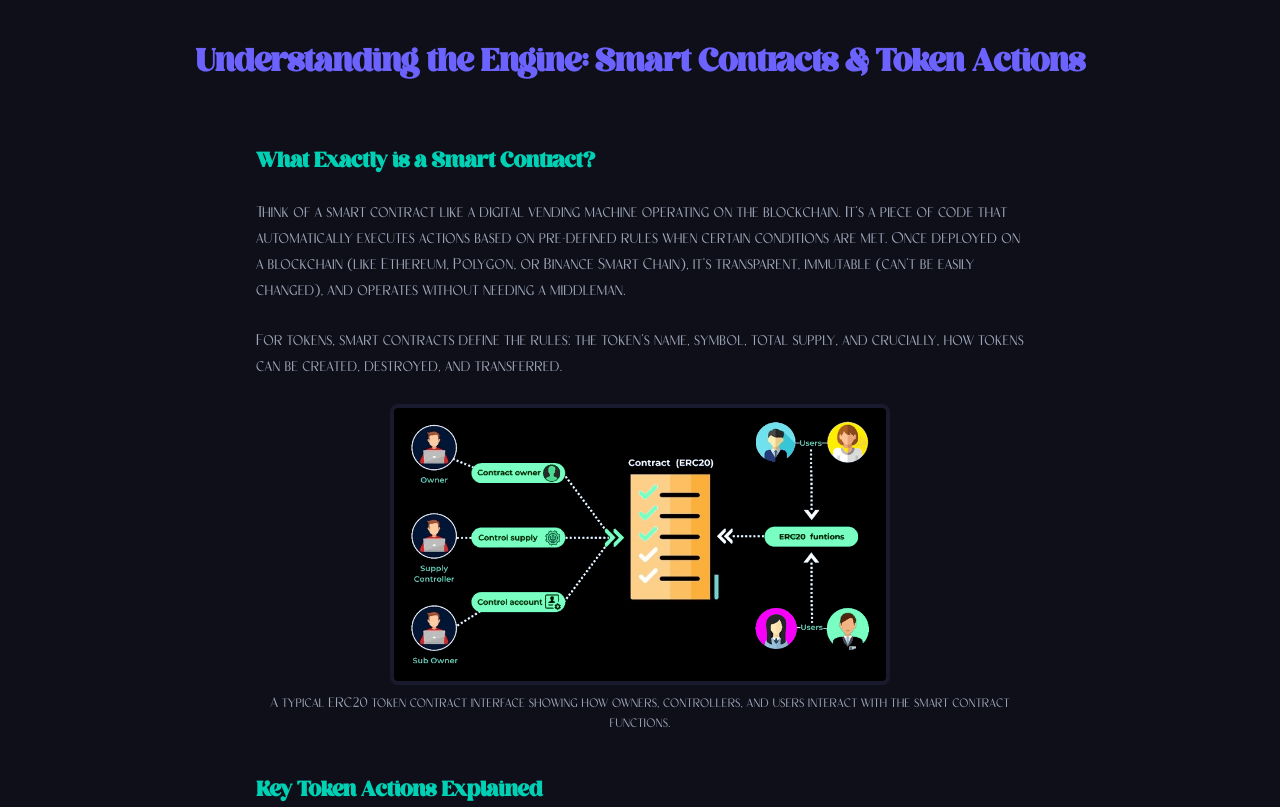
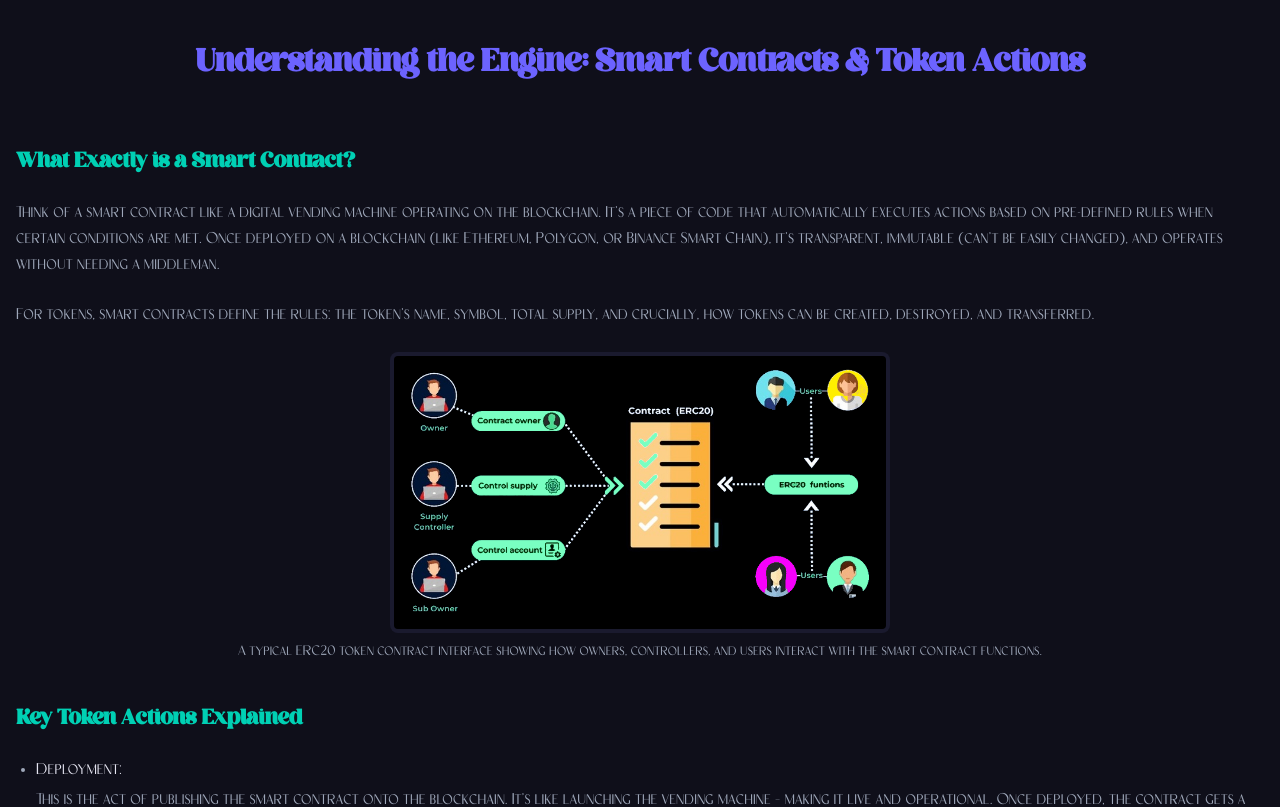
Before and after one commit to Gcavazo1/Quicktoken-Landing-Blog, a Next.js app: page / in a window 1280 px wide. Shown: the part 1940-2747 px from the top of the page. Built offline with nearby package versions, Linux system fonts and the light colour scheme.

Commit message:
Deployment build:Adjust layout for mobile viewing

```diff
--- a/app/components/sections/BlogContentSectionPart1.tsx
+++ b/app/components/sections/BlogContentSectionPart1.tsx
@@ -10,7 +10,6 @@ const BlogContentSectionPart1 = () => {
           Understanding the Engine: Smart Contracts & Token Actions
         </h2>
 
-        <div className="max-w-3xl mx-auto">
         <article className="text-textLight font-body space-y-6">
 
           <h3 className="text-2xl text-primary font-title font-semibold pt-4">
@@ -66,7 +65,6 @@ const BlogContentSectionPart1 = () => {
 
         </article>
       </div>
-      </div>
     </section>
   );
 };
--- a/app/components/sections/BlogContentSectionPart2.tsx
+++ b/app/components/sections/BlogContentSectionPart2.tsx
@@ -11,8 +11,7 @@ const BlogContentSectionPart2 = () => {
           Building Your Business: Revenue, Audience & Marketing
         </h2>
 
-        <div className="max-w-3xl mx-auto">
-          <article className="text-textLight font-body space-y-6">
+        <article className="text-textLight font-body space-y-6">
 
             <h3 className="text-2xl text-primary font-title font-semibold pt-4">
               Monetization Models (Your Platform's Fees)
@@ -121,7 +120,6 @@ const BlogContentSectionPart2 = () => {
             </p>
 
           </article>
-        </div>
       </div>
     </section>
   );
--- a/tailwind.config.ts
+++ b/tailwind.config.ts
@@ -30,9 +30,5 @@ const config: Config = {
       },
     },
   },
-  plugins: [
-    // Add any Tailwind plugins here (e.g., @tailwindcss/forms, @tailwindcss/typography)
-    require('@tailwindcss/typography'), // Add typography plugin
-  ],
 }
 export default config
```
Lines whose indentation alone changed are shown as unchanged.
